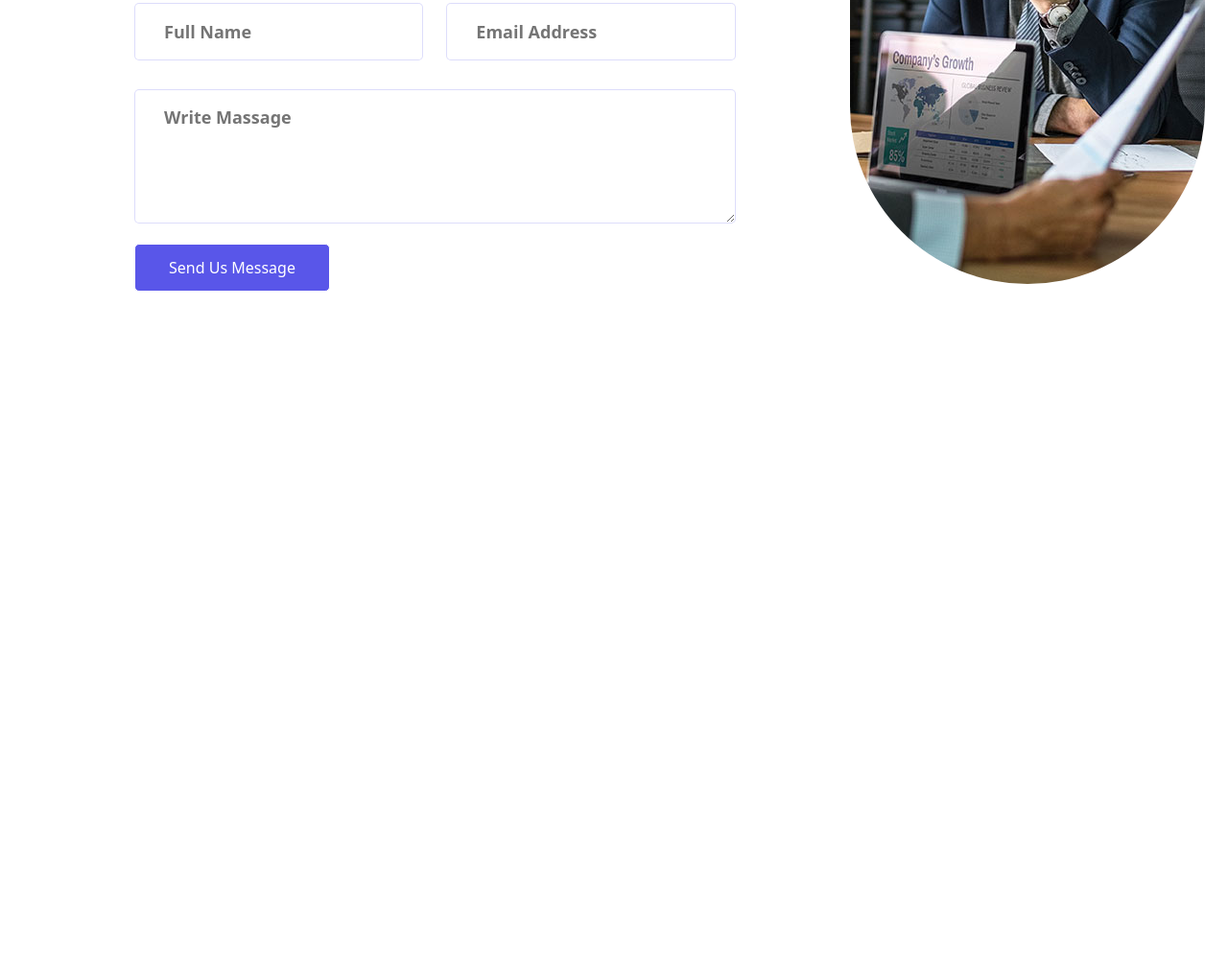
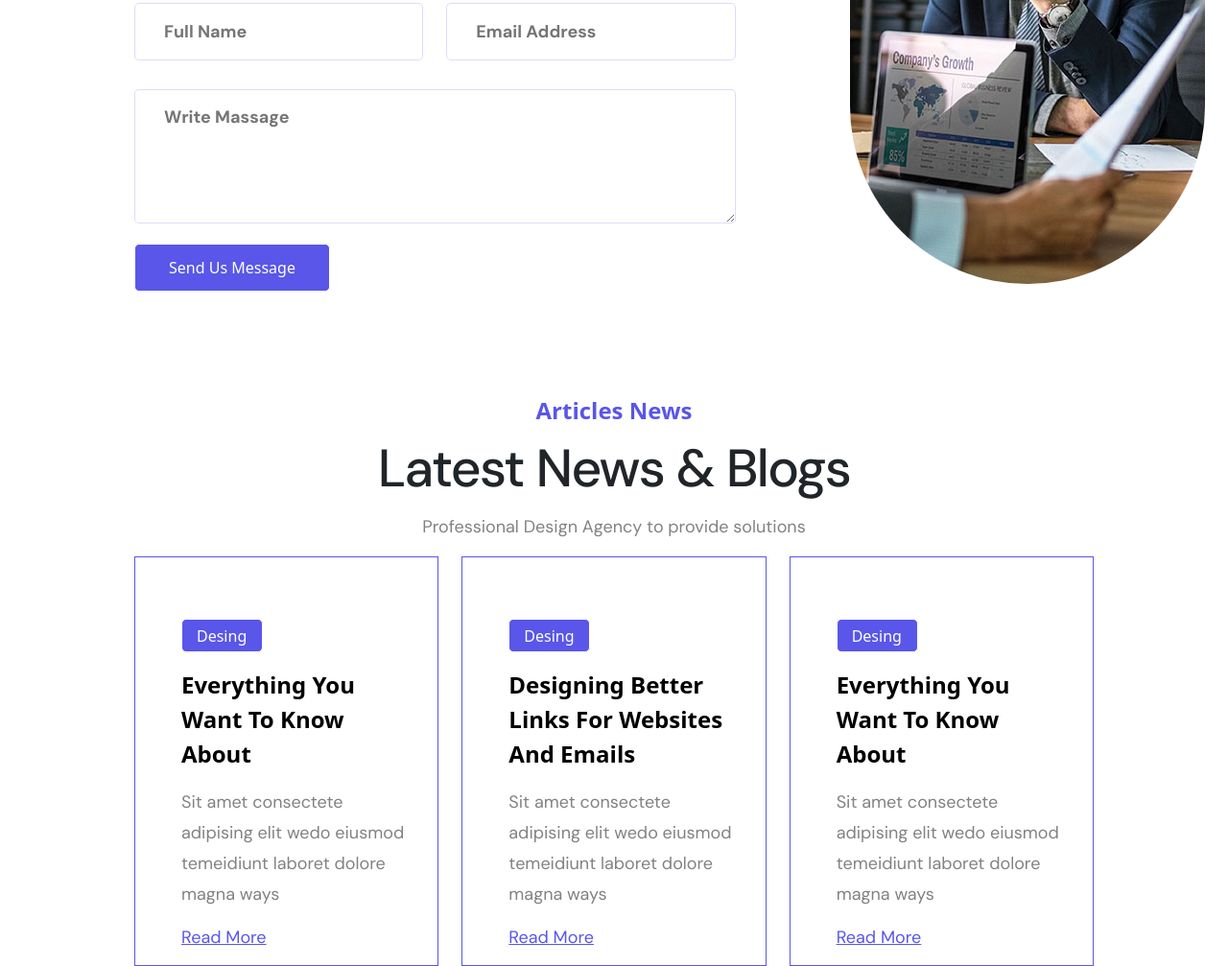
Before and after one commit to mahmoudbitar02/Landing-page-envato-market, a plain HTML site: page index.html in a window 1280 px wide. Shown: the part 8551-9558 px from the top of the page at 96% size. Before the commit the page ends 8895 px from the top, so only its background shows below. Drawn offline with nearby package versions, Linux system fonts and the light colour scheme.

Commit message:
add Articles News section

```diff
--- a/css/style.css
+++ b/css/style.css
@@ -406,7 +406,7 @@
     font-weight: 700;
     border: 1px solid rgba(88,86,233,.2);
     width: 100%;
-    font-family: var(--dmsans);
+    font-family: 'DM Sans', sans-serif;
     font-size: 18px;
     color: black;
 }
@@ -416,7 +416,7 @@
     font-weight: 700;
     border: 1px solid rgba(88,86,233,.2);
     width: 100%;
-    font-family: var(--dmsans);
+    font-family: 'DM Sans', sans-serif;
     font-size: 18px;
     color: black;
     padding-top: 15px;
@@ -437,3 +437,47 @@
     margin-left: 235%;
     margin-top: -210%;
 }
+.card-Article{
+    border: solid 0.03px;
+    color: #5956e9;
+    padding-left: 3rem;
+    padding-top: 3rem;
+    padding-right: 20px;
+    padding-bottom: 15px;
+
+}
+.btn-article{
+    width: 85px;
+    height: 35px;
+    border: solid 0.03px;
+    border-radius: 5px;
+    display: block;
+    padding: 5px 15px;
+    background-color: #5956e9;
+    text-decoration: none;
+    color: white;
+
+}
+.btn-article:hover{
+    color: #808285;
+}
+.txt-article{
+    color: black;
+    text-decoration: none;
+    font-size: 24px;
+    font-weight: 700;
+}
+.txt-article1{
+    line-height: 32px;
+    font-size: 18px;
+    color: #808285;
+    font-family: 'DM Sans', sans-serif;
+
+}
+.btn-article2{
+    color: #5956e9;
+    font-size: 18px;
+    font-family: 'DM Sans', sans-serif;
+    font-weight: 400;
+
+}
--- a/index.html
+++ b/index.html
@@ -637,6 +637,48 @@
 
 
     <!-- control end -->
+    <div class="container team-con">
+      <div class="row d-flex justify-content-center">
+        <div class="col-lg-8 ">
+          <h2 class="about-txt d-flex justify-content-center">
+            Articles News
+
+        </h2>
+        <h2 class="service-txt1 d-flex justify-content-center">Latest News & Blogs</h2>
+        <p class="about-txt3 d-flex justify-content-center">Professional Design Agency to provide solutions</p>
+        </div>
+
+      </div>
+      <div class="row">
+        <div class="col-lg-4">
+          <div class="card-Article">
+            <a href="" class="btn-article my-3">Desing</a>
+            <a href="" class="txt-article my-3">Everything You Want To Know About</a>
+            <p class="txt-article1 my-3">Sit amet consectete adipising elit wedo eiusmod temeidiunt laboret dolore magna ways</p>
+            <a href="" class="btn-article2 my-3">Read More</a>
+
+          </div>
+        </div>
+        <div class="col-lg-4">
+          <div class="card-Article">
+            <a href="" class="btn-article my-3">Desing</a>
+            <a href="" class="txt-article my-3">Designing Better Links For Websites And Emails</a>
+            <p class="txt-article1 my-3">Sit amet consectete adipising elit wedo eiusmod temeidiunt laboret dolore magna ways</p>
+            <a href="" class="btn-article2 my-3">Read More</a>
+
+          </div>
+        </div>
+        <div class="col-lg-4">
+          <div class="card-Article">
+            <a href="" class="btn-article my-3">Desing</a>
+            <a href="" class="txt-article my-3">Everything You Want To Know About</a>
+            <p class="txt-article1 my-3">Sit amet consectete adipising elit wedo eiusmod temeidiunt laboret dolore magna ways</p>
+            <a href="" class="btn-article2 my-3">Read More</a>
+
+          </div>
+        </div>
+      </div>
+    </div>
 
 
 
```
